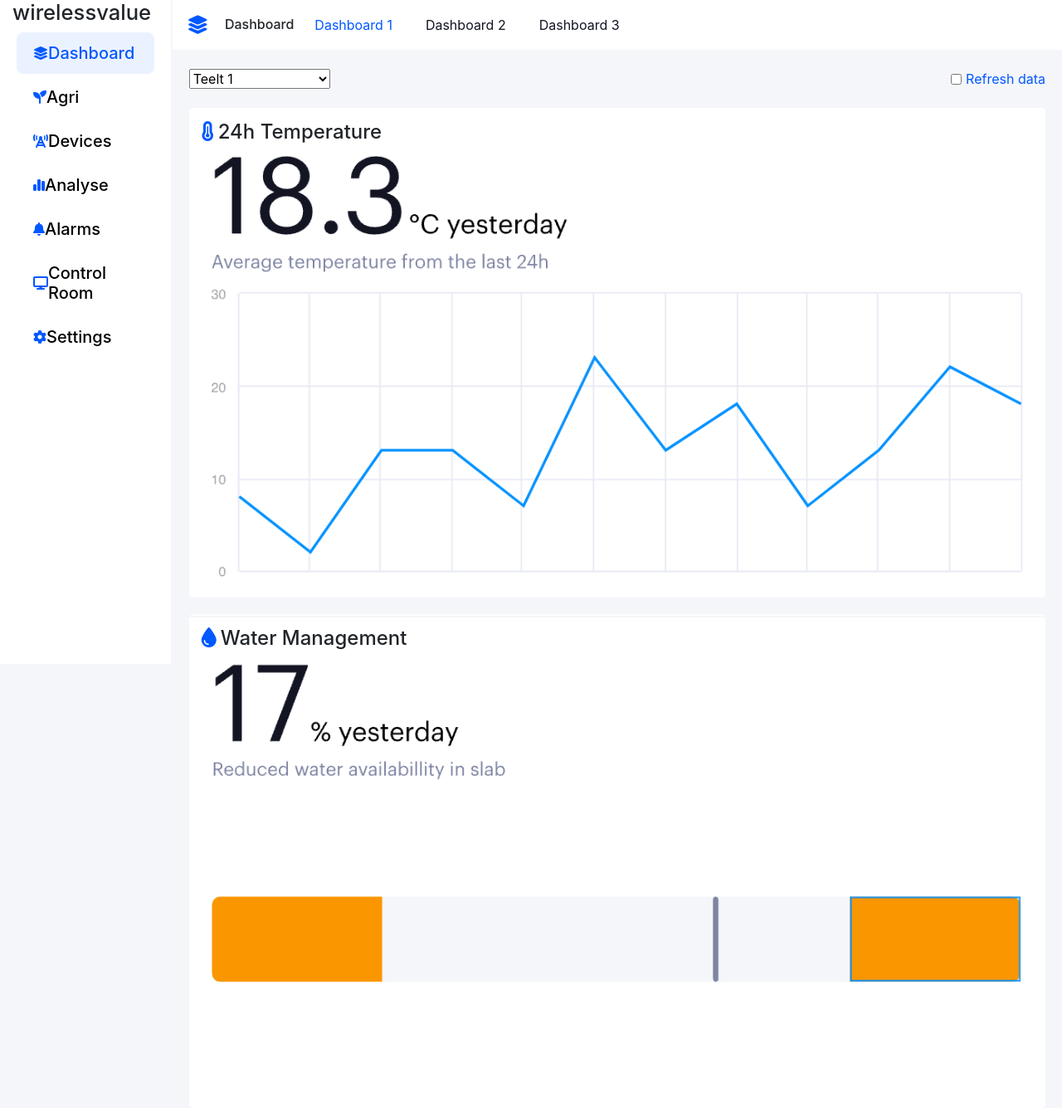
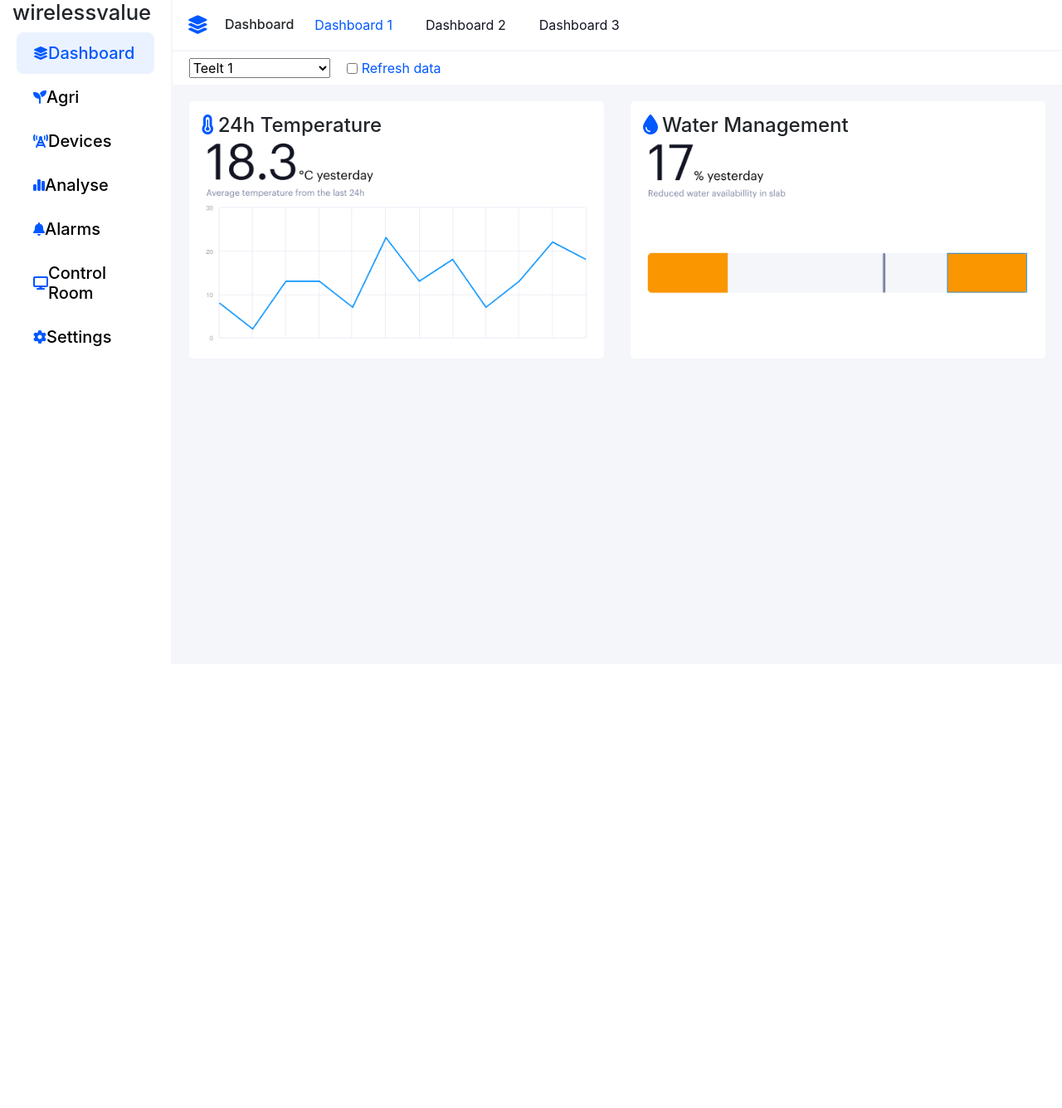
Before and after one commit to Timdegeus/Timdegeus.github.io, a PHP site: page / in a window 1280 px wide. Shown: the whole page at 83% size. After the commit the page ends 417 px from the top, so only its background shows below. Run offline with PHP 8.4, Linux system fonts and the light colour scheme; some libraries are stand-ins or nearby versions.

Commit message:
new content added

```diff
--- a/css/style.css
+++ b/css/style.css
@@ -19,6 +19,7 @@ html, body {
 nav {
     width: max-content;
     background-color: #FFFFFF;
+    position: relative;
     height: 100vh;
     z-index: 10;
     border-right: 2px solid #F5F6FA;
@@ -317,6 +318,66 @@ li a:hover {
     display: none;
 }
 
+.contentChanger {
+    display: flex;
+    justify-content: flex-start;
+    align-items: center;
+    padding: 20px;
+    height: 30px;
+    background-color: white;
+    border-top: 2px solid #F5F6FA;
+}
+
+#teeltSelector {
+    width: 170px;
+    margin-right: 20px;
+}
+
+.refreshCheck {
+    display: flex;
+    align-items: center;
+    margin: 0;
+    color: #0058FF;
+}
+
+.contentChanger p {
+    margin: 0;
+    margin-left: 5px;
+}
+
+.widgetContent {
+    display: flex;
+    justify-content: space-between;
+    flex-wrap: wrap;
+    padding: 20px;
+}
+
+.widget {
+    background-color: white;
+    max-width: 500px;
+    border-radius: 5px;
+    padding: 15px;
+    margin-bottom: 20px;
+}
+
+.widget h4 {
+    margin: 0;
+}
+
+.widget i {
+    color: #0058FF;
+    margin-right: 5px;
+}
+
+.widget img {
+    max-width: 100%;
+    height: auto;
+}
+
+.widget p {
+    margin: 0;
+}
+
 @media screen and (max-width: 767px) {
     nav {
         height: fit-content;
@@ -406,54 +467,13 @@ li a:hover {
     .selectedDropdown {
         background-color: rgba(0, 88, 255, 0.08);
     }
-}
 
     .contentChanger {
-    display: flex;
         justify-content: space-between;
-    align-items: center;
-    margin: 20px;
-    height: 30px;
-}
-
-#teeltSelector {
-    width: 170px;
-}
-
-.refreshCheck {
-    display: flex;
-    align-items: center;
-    margin: 0;
-    color: #0058FF;
-}
-
-.contentChanger p {
-    margin: 0;
-    margin-left: 5px;
+        background-color: transparent;
     }
 
     .widget {
-    background-color: white;
-    padding: 10px;
-    margin: 20px;
-    border-radius: 5px;
-    padding: 15px;
+        min-width: fit-content;
     }
-
-.widget h4 {
-    margin: 0;
 }
-
-.widget i {
-    color: #0058FF;
-    margin-right: 5px;
-}
-
-.widget img {
-    max-width: 100%;
-    height: auto;
-}
-
-.widget p {
-    margin: 0;
-}
--- a/index.html
+++ b/index.html
@@ -60,6 +60,7 @@
                                     <p>Refresh data</p>
                                 </label>
                             </div>
+                            <div class="widgetContent">
                                 <div class="widget">
                                     <h4><i class="fa-solid fa-temperature-three-quarters"></i>24h Temperature</h4>
                                     <img src="img/temperature.PNG" alt="Temperature">
@@ -67,6 +68,7 @@
                                 <div class="widget">
                                     <h4><i class="fa-solid fa-droplet"></i>Water Management</h4>
                                     <img src="img/water.PNG" alt="Water management">
+                                </div>
                             </div>
                         </div>
                     </div>
```
Lines whose indentation alone changed are shown as unchanged.
